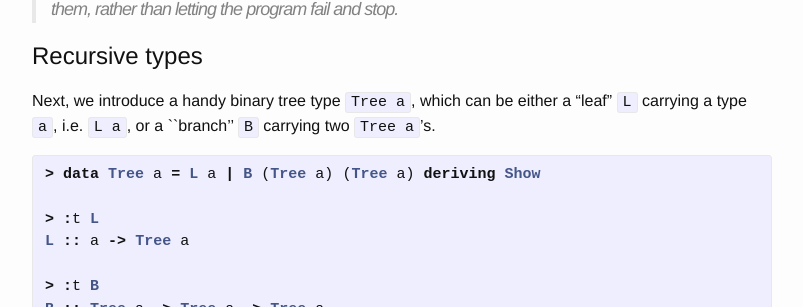
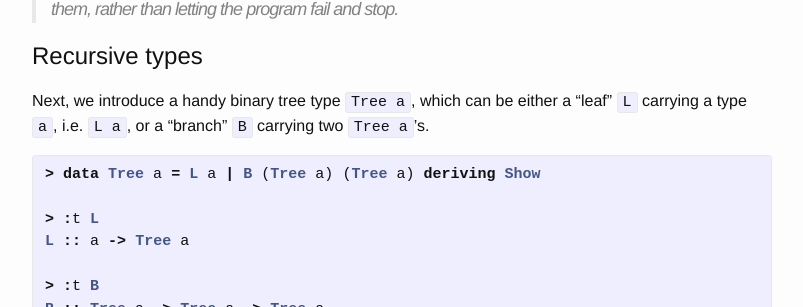
Before and after one commit to ocramz/ocramz.github.io, a Jekyll site: the page built from _posts/2015-08-21-haskell-tut-v1.markdown, in a window 1280 px wide and 900 px high, scrolled down 15734 px. Shown: the part 174-481 px from the top of the window, without its empty margins (238-1041 px from the left). Built offline with Jekyll 4.4.1, drawn with Linux system fonts in a browser that asks for light colours; Markdown is read by kramdown in place of the engine named in the settings; formulas are drawn with MathJax 3.

Commit message:
blog update

```diff
--- a/_posts/2015-08-21-haskell-tut-v1.markdown
+++ b/_posts/2015-08-21-haskell-tut-v1.markdown
@@ -714,7 +714,7 @@ safeDiv :: (Eq a, Fractional a) => a -> a -> Maybe a
 
 # Recursive types
 
-Next, we introduce a handy binary tree type `Tree a`, which can be either a "leaf" `L` carrying a type `a`, i.e. `L a`, or a ``branch'' `B` carrying two `Tree a`'s.
+Next, we introduce a handy binary tree type `Tree a`, which can be either a "leaf" `L` carrying a type `a`, i.e. `L a`, or a "branch" `B` carrying two `Tree a`'s.
 
 {% highlight haskell %}
 > data Tree a = L a | B (Tree a) (Tree a) deriving Show
```
Also changed, not shown: 2 other files.
